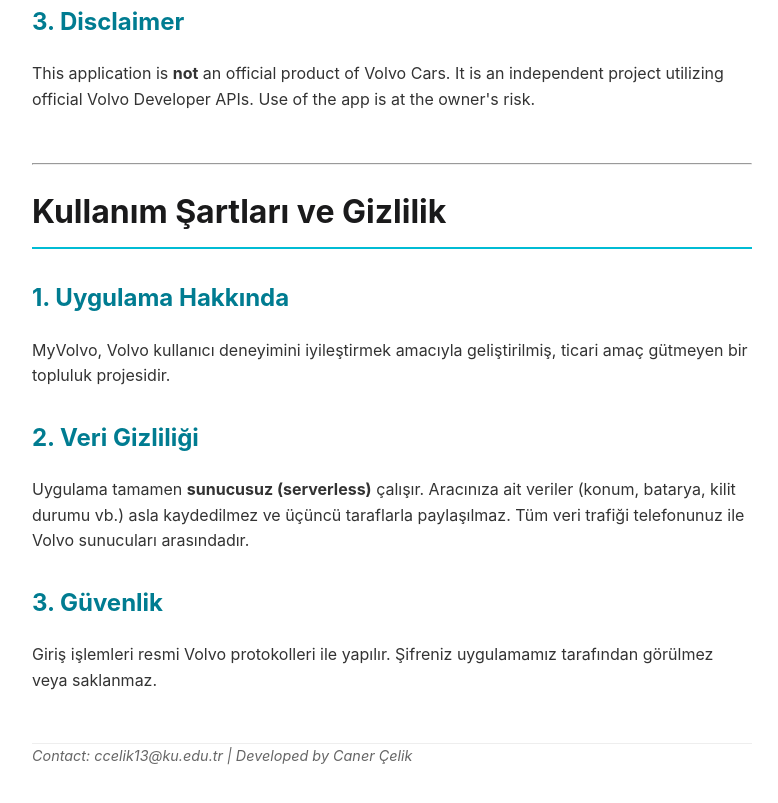
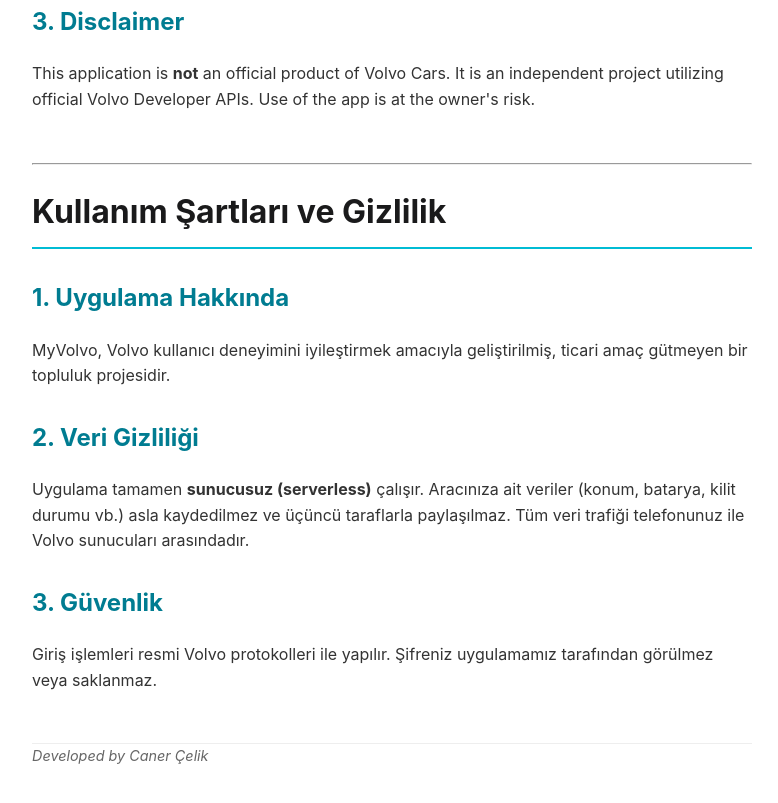
Before and after one commit to ccelik13/myvolvo, a plain HTML site: page terms.html in a window 1280 px wide. Shown: the part 687-1490 px from the top of the page, without its empty margins (248-1026 px from the left). Drawn offline with Linux system fonts and the light colour scheme.

```diff
--- a/terms.html
+++ b/terms.html
@@ -45,7 +45,7 @@
         </div>
 
         <div class="disclaimer">
-            Contact: ccelik13@ku.edu.tr | Developed by Caner Çelik
+            Developed by Caner Çelik
         </div>
     </div>
 </body>
```
